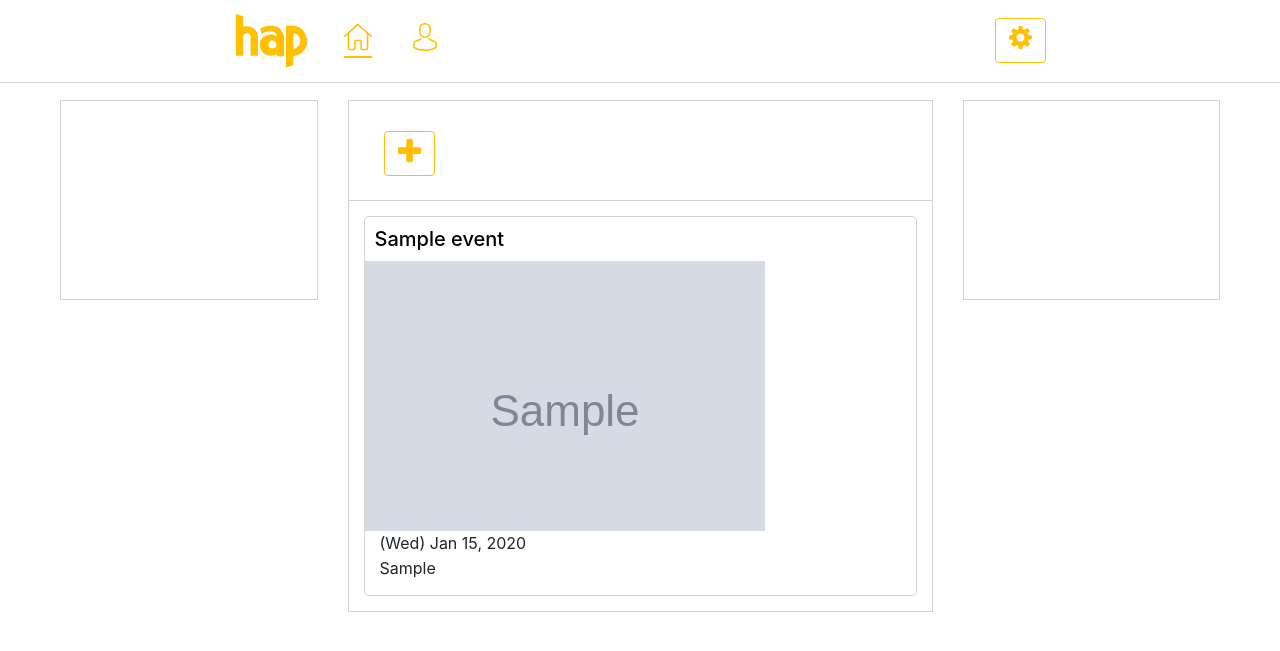
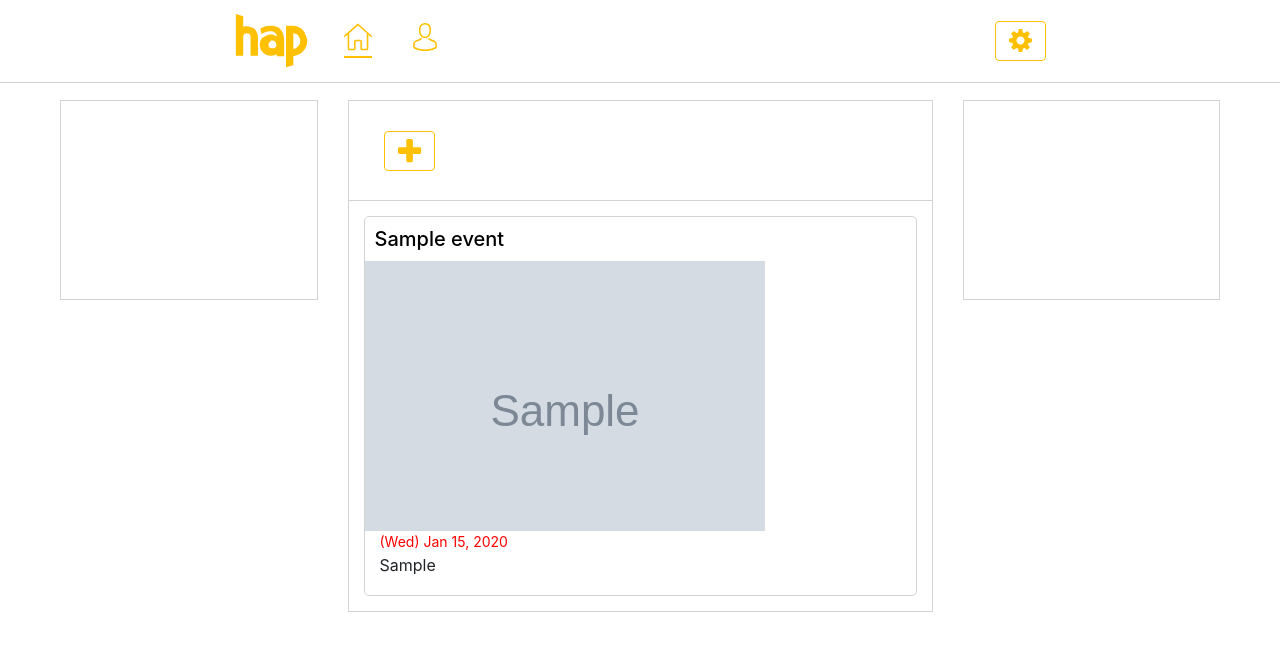
Before and after one commit to devdsd/ProjectHap, a Flask app: page / in a window 1280 px wide. Shown: the top 651 px of the page. Run offline with Flask 2, Linux system fonts and the light colour scheme; a user stored in the database is signed in; tables that the repository leaves empty hold one stand-in row (values such as "Sample post"); grey boxes marked "Sample" are stand-in pictures; some libraries are stand-ins or nearby versions.

Commit message:
some modifications

```diff
--- a/hap/templates/account.html
+++ b/hap/templates/account.html
@@ -10,7 +10,7 @@
     {% block navbarRightComponent %}
         <div class="dropdown">
             <button id="gear-logo" class="btn btn-outline-warning" type="button" data-toggle="dropdown">
-                <div style="width:25px;">
+                <div style="width:25px;margin-bottom:-5px;">
                     <svg version="1.1" id="Layer_1" xmlns="http://www.w3.org/2000/svg" xmlns:xlink="http://www.w3.org/1999/xlink" x="0px" y="0px"
                         viewBox="150 -150 500 500" style="enable-background:new 150 -150 500 500;" xml:space="preserve">
                         <style type="text/css">
--- a/hap/templates/event.html
+++ b/hap/templates/event.html
@@ -11,7 +11,7 @@
         <div class="dropdown {{ dropdownAppearance }}">
             <div class="dropdown">
                 <button id="gear-logo" class="btn btn-outline-warning" type="button" data-toggle="dropdown">
-                    <div style="width:25px;">
+                    <div style="width:25px;margin-bottom:-5px;">
                         <svg version="1.1" id="Layer_1" xmlns="http://www.w3.org/2000/svg" xmlns:xlink="http://www.w3.org/1999/xlink" x="0px" y="0px"
                             viewBox="150 -150 500 500" style="enable-background:new 150 -150 500 500;" xml:space="preserve">
                             <style type="text/css">
--- a/hap/templates/home.html
+++ b/hap/templates/home.html
@@ -12,7 +12,7 @@
             {% if current_user.is_authenticated %}
                 <div class="dropdown">
                     <button id="gear-logo" class="btn btn-outline-warning" type="button" data-toggle="dropdown">
-                        <div style="width:25px;">
+                        <div style="width:25px;margin-bottom:-5px;">
                             <svg version="1.1" id="Layer_1" xmlns="http://www.w3.org/2000/svg" xmlns:xlink="http://www.w3.org/1999/xlink" x="0px" y="0px"
                                 viewBox="150 -150 500 500" style="enable-background:new 150 -150 500 500;" xml:space="preserve">
                                 <style type="text/css">
@@ -100,7 +100,7 @@
                                     <div class="row">
                                         <div class="col-md-auto">
                                             <button id="plus-logo" type="button" class="btn btn-outline-warning" data-toggle="modal" data-target="#createEventModal">
-                                                <div style="width:25px;">
+                                                <div style="width:25px;margin-bottom:-5px;">
                                                     <svg version="1.1" xmlns="http://www.w3.org/2000/svg" xmlns:xlink="http://www.w3.org/1999/xlink" x="0px" y="0px"
                                                         viewBox="119 -119.5 438.5 438.5" style="enable-background:new 119 -119.5 438.5 438.5;" xml:space="preserve">
                                                         <style type="text/css">
@@ -277,8 +277,8 @@
                                         </div>
                                         <div class="container-fluid">
                                             <div class="row">
-                                                <div class="col">
-                                                    <span class="font-weight-normal" style"font-size:7px;">{{ event.eventDate.strftime("(%a) %b %d, %Y") }}</span>
+                                                <div class="col" style="color:red;font-size:14px;">
+                                                    <span class="font-weight-normal">{{ event.eventDate.strftime("(%a) %b %d, %Y") }}</span>
                                                 </div>
                                                 <div class="col">
                                                 </div>
--- a/hap/templates/settings.html
+++ b/hap/templates/settings.html
@@ -10,7 +10,7 @@
     {% block navbarRightComponent %}
         <div class="dropdown">
             <button id="gear-logo" class="btn btn-outline-warning" type="button" data-toggle="dropdown">
-                <div style="width:25px;">
+                <div style="width:25px;margin-bottom:-5px;">
                     <svg version="1.1" id="Layer_1" xmlns="http://www.w3.org/2000/svg" xmlns:xlink="http://www.w3.org/1999/xlink" x="0px" y="0px"
                         viewBox="150 -150 500 500" style="enable-background:new 150 -150 500 500;" xml:space="preserve">
                         <style type="text/css">
```
